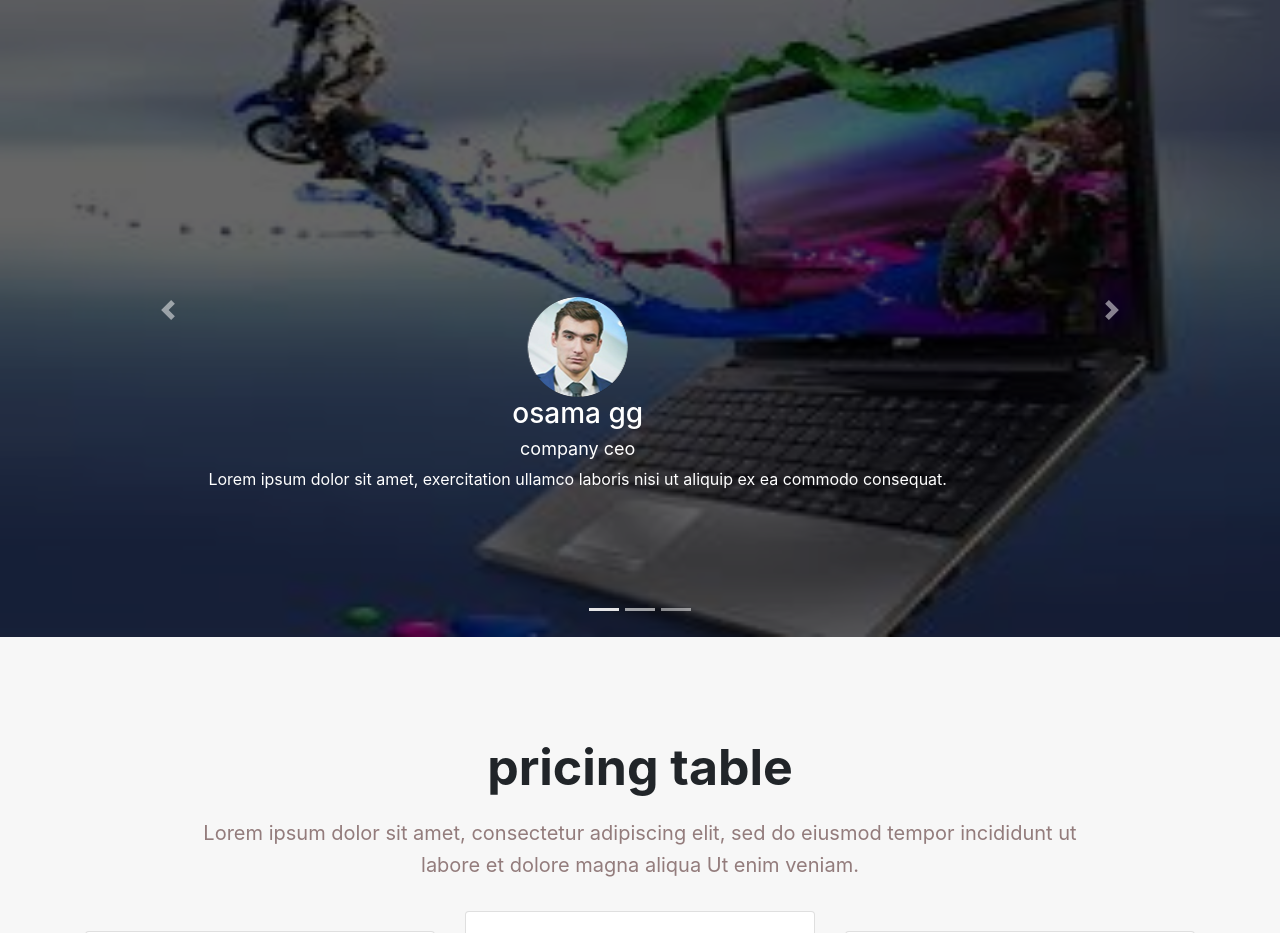
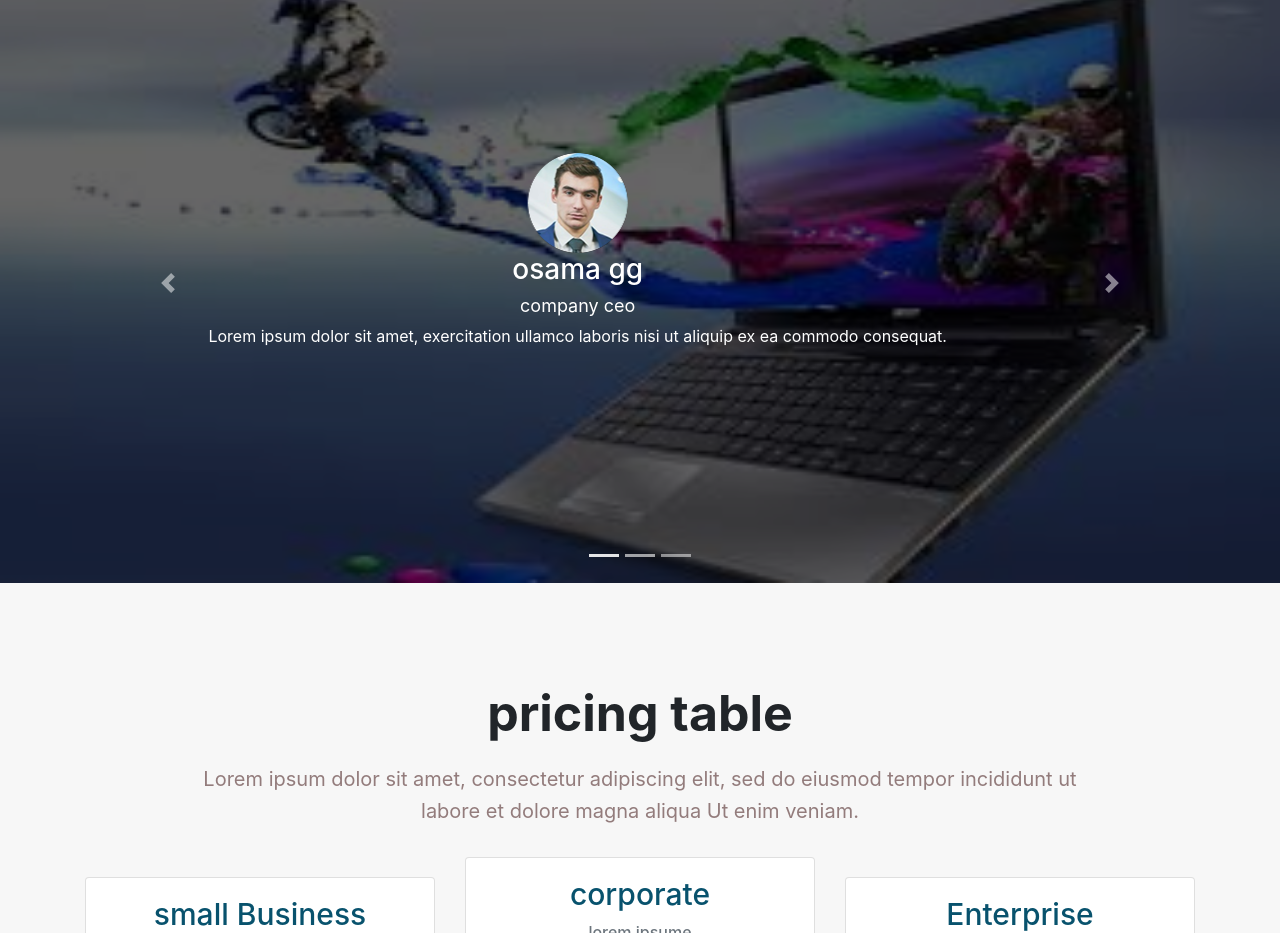
Before and after one commit to Asmaa-Shahin/template-2, a plain HTML site: page index.html in a window 1280 px wide. Shown: the part 3428-4361 px from the top of the page. Drawn offline with nearby package versions, Linux system fonts and the light colour scheme.

Commit message:
Update style.css

```diff
--- a/css/style.css
+++ b/css/style.css
@@ -342,23 +342,34 @@
  }
  /*end testimontial*/
 
-  .testimontial {
+   .testimontial {
     background-image: url('../image/computry2.jpg');
     -webkit-background-size: 100% 100%;
     -moz-background-size: 100% 100%;
     -o-background-size: 100% 100%;
     position: relative;
+    height: 600px;
 
+ }
+ .testimontial .carousel{
+    height: 600px;
 
+ }
+ .carousel-item {
+    height: 600px!important;}
+ .testimontial .carousel-caption {
+   text-align: center;
+   margin-bottom:90px;
+   bottom:0!important;
+   top:150px;
+   height: 600px;
  }
    .testimontial .container{
     position: relative;
     z-index: 3;
    }
 
- .testimontial .carousel-caption{
-  margin-top:10px;
- }
+
  @media(max-width:992px){
   .testimontial .carousel-caption{
    margin-top:30px;
```
